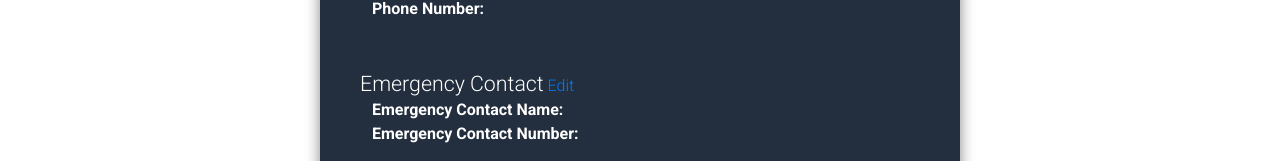
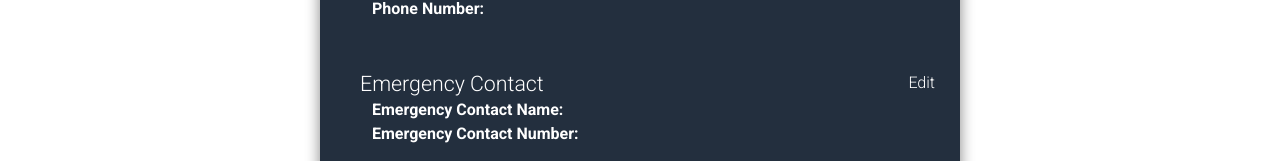
Before and after one commit to Lancer126/final_project, a React (Create React App) app in the folder client/: page /profile in a window 1280 px wide. Shown: the part 330-491 px from the top of the page. Built offline with nearby package versions, Linux system fonts and the light colour scheme; no server answers; what google-maps-react would draw is missing.

Commit message:
final touches cleanup

```diff
--- a/client/src/App.css
+++ b/client/src/App.css
@@ -57,7 +57,7 @@ padding-top: 0px;
 }
 
 #eventbuttons{
-  background-color: #87CEFA;
+  background-color: #232f3e;
   display: flex;
   flex-direction: row;
   justify-content: flex-end;
@@ -72,7 +72,7 @@ padding-top: 0px;
   padding: 5px 10px;
   border: 1px solid black;
   margin: 7px 5px;
-
+  width: 97%;
   border-radius: 2px;
 }
 .buttonevent:hover{
@@ -135,7 +135,7 @@ padding-top: 0px;
   height: 100%;
   width: 40%;
   border-radius: 0px 5px 0px 0px;
-  background-color: #f76c6c;
+  background-color: #37475A;
 }
 #detailphoto{
   width: 60%;
@@ -465,3 +465,8 @@ body{
 .sicko{
   margin-top: 50px
 }
+
+#edit-btn{
+  color: white;
+  float: right;
+}
--- a/client/src/components/EventDetails.jsx
+++ b/client/src/components/EventDetails.jsx
@@ -62,10 +62,10 @@ class EventDetails extends Component {
           <img src={display.logo? display.logo.original.url:null} style={{height:"100%",width:"100%"}}/>
           </div>
           <div id="detailsinfo" >
-          <span className="whitespace">{moment(display.start.local).format("MMM Do YY")}</span>
-          <h5 className="whitespace">{display.name.text}</h5>
-          <span className="whitespace">{display.venue.name}</span>
-          <span className="whitespace">{display.venue.address.address_1}</span>
+          <h5 className="whitespace" style= {{padding: "10px"}}>{display.name.text}</h5>
+          <span className="whitespace" style= {{padding: "10px"}}>{moment(display.start.local).format("MMM Do YY")}</span>
+          <span className="whitespace" style= {{padding: "10px"}}>{display.venue.name}</span>
+          <span className="whitespace"style= {{padding: "10px"}}>{display.venue.address.address_1}</span>
           </div>
         </div>
           <div id="eventbuttons">
--- a/client/src/components/Profile.jsx
+++ b/client/src/components/Profile.jsx
@@ -41,7 +41,7 @@ class Login extends Component {
       <br></br>
       <span className='field'>Phone Number: </span> <span>{phone}</span>
       <section className='sicko'>
-      <h3 className='profile-header-e'>Emergency Contact</h3> <a href='/contacts'>Edit</a>
+      <h3 className='profile-header-e'>Emergency Contact</h3> <a id = "edit-btn" href='/contacts'>Edit</a>
       </section>
       <span className='field'>Emergency Contact Name: </span> <span>{contact_name}</span>
       <br></br>
```
